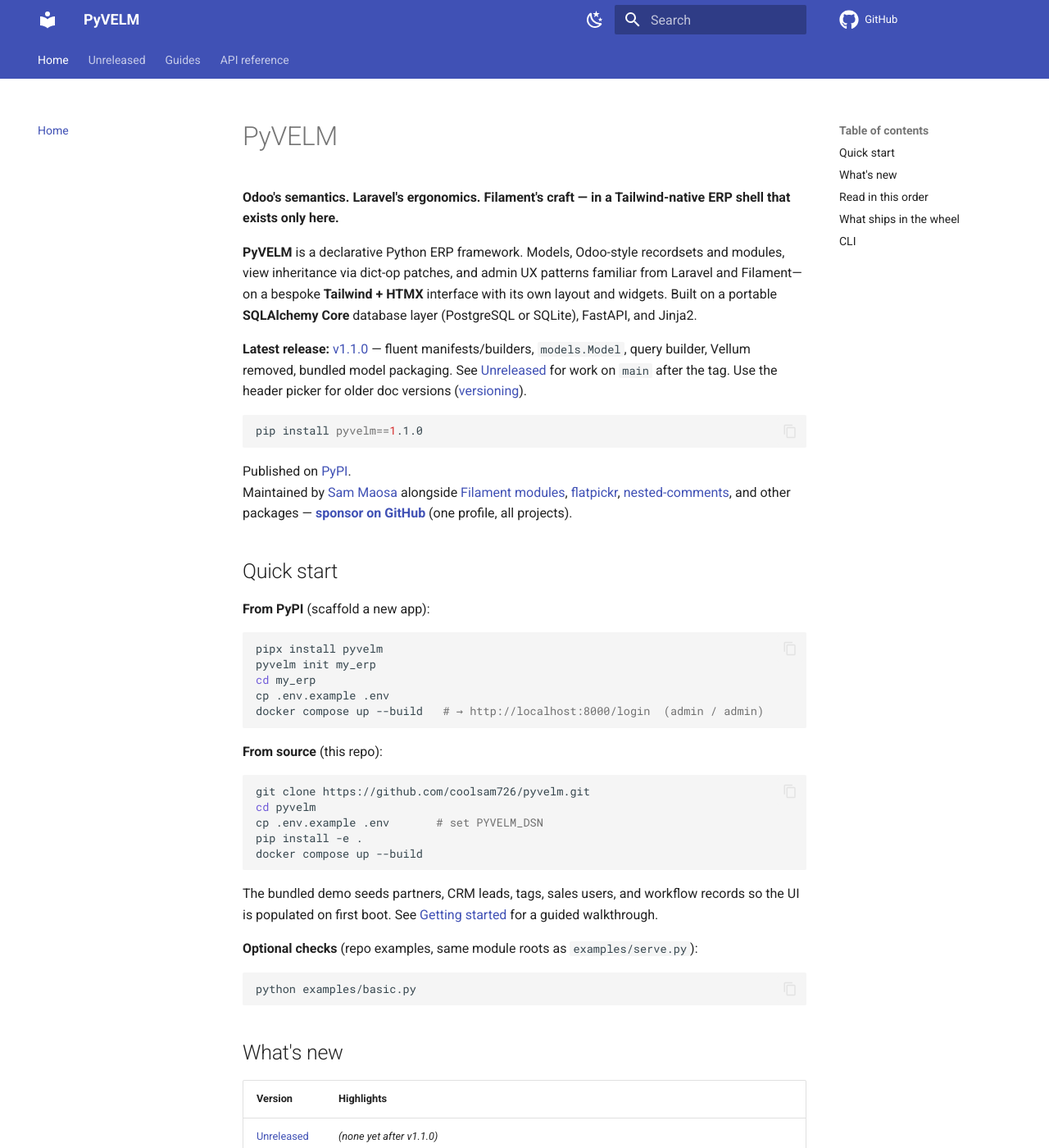
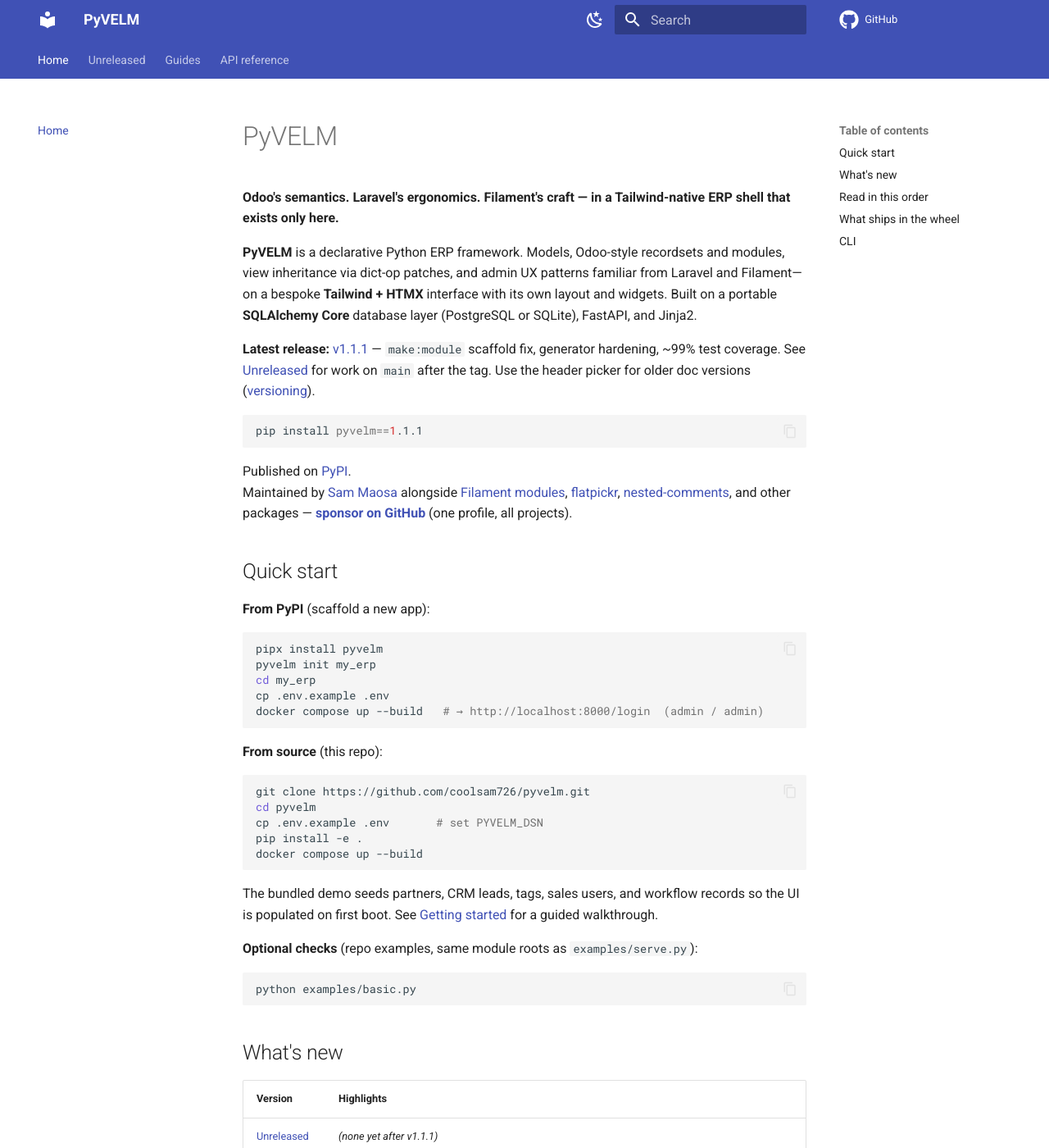
Before and after one commit to coolsam726/pyvelm, an MkDocs documentation site: the page built from docs/index.md, in a window 1280 px wide and 1400 px high. Shown: the whole window at 82% size. Built offline with MkDocs 1.6.1 and Material for MkDocs 9.7.7, drawn with Linux system fonts in a browser that asks for light colours; comment, search, counter and statistics services are not loaded; the version menu is left out; some of the changed text lies outside the part shown.

Commit message:
Release v1.1.1.
Patch release: make:module display_name fix, generator hardening, and
expanded test coverage.

````diff
--- a/docs/index.md
+++ b/docs/index.md
@@ -8,13 +8,13 @@ dict-op patches, and admin UX patterns familiar from Laravel and Filament—on a
 bespoke **Tailwind + HTMX** interface with its own layout and widgets. Built on a
 portable **SQLAlchemy Core** database layer (PostgreSQL or SQLite), FastAPI, and Jinja2.
 
-**Latest release:** [v1.1.0](releases/v1.1.0.md) — fluent manifests/builders,
-`models.Model`, query builder, Vellum removed, bundled model packaging. See
-[Unreleased](releases/unreleased.md) for work on `main` after the tag. Use the
-header picker for older doc versions ([versioning](versioning.md)).
+**Latest release:** [v1.1.1](releases/v1.1.1.md) — `make:module` scaffold fix,
+generator hardening, ~99% test coverage. See [Unreleased](releases/unreleased.md)
+for work on `main` after the tag. Use the header picker for older doc versions
+([versioning](versioning.md)).
 
 ```bash
-pip install pyvelm==1.1.0
+pip install pyvelm==1.1.1
 ```
 
 Published on [PyPI](https://pypi.org/project/pyvelm/).
@@ -60,7 +60,8 @@ python examples/basic.py
 
 | Version | Highlights |
 |---------|------------|
-| [Unreleased](releases/unreleased.md) | *(none yet after v1.1.0)* |
+| [Unreleased](releases/unreleased.md) | *(none yet after v1.1.1)* |
+| [v1.1.1](releases/v1.1.1.md) | **`make:module` fix** (`display_name`); **generator** hardening; **~99%** test coverage |
 | [v1.1.0](releases/v1.1.0.md) | **Fluent manifests** (`Manifest.make`); **fluent view builders** (`ViewsData.make`); **`models.Model`**; **query builder**; **Vellum removed**; bundled model packaging |
 | [v1.0.1](releases/v1.0.1.md) | **ORM super chaining** (`self.super()`); **nested menu groups**; **mike** doc versions; MySQL/MariaDB WIP |
 | [v1.0.0](releases/v1.0.0.md) | **Database layer** (Postgres + SQLite), **seeders**, **Schema** migrations, multi-DB routing preview |
--- a/pyproject.toml
+++ b/pyproject.toml
@@ -1,6 +1,6 @@
 [project]
 name = "pyvelm"
-version = "1.1.0"
+version = "1.1.1"
 description = "PyVELM — declarative Python ERP: Odoo recordsets & modules, Laravel/Filament ergonomics, unique Tailwind admin shell."
 readme = "README.md"
 license = "LGPL-3.0-or-later"
--- a/pyvelm/__init__.py
+++ b/pyvelm/__init__.py
@@ -4,7 +4,7 @@ from pathlib import Path as _Path
 # ``pyproject.toml`` — the release workflow refuses to publish if
 # they diverge, but the check is only enforced in CI; bump both
 # together when cutting a release.
-__version__ = "1.1.0"
+__version__ = "1.1.1"
 
 from .depends import depends
 from .env import Environment
````
Also changed, not shown: CHANGELOG.md (+17 -0 lines), CONTEXT.md (+5 -1 lines), ROADMAP.md (+2 -1 lines), docs/releases/unreleased.md (+1 -1 lines), docs/releases/v1.1.1.md (added, +40 -0 lines).
